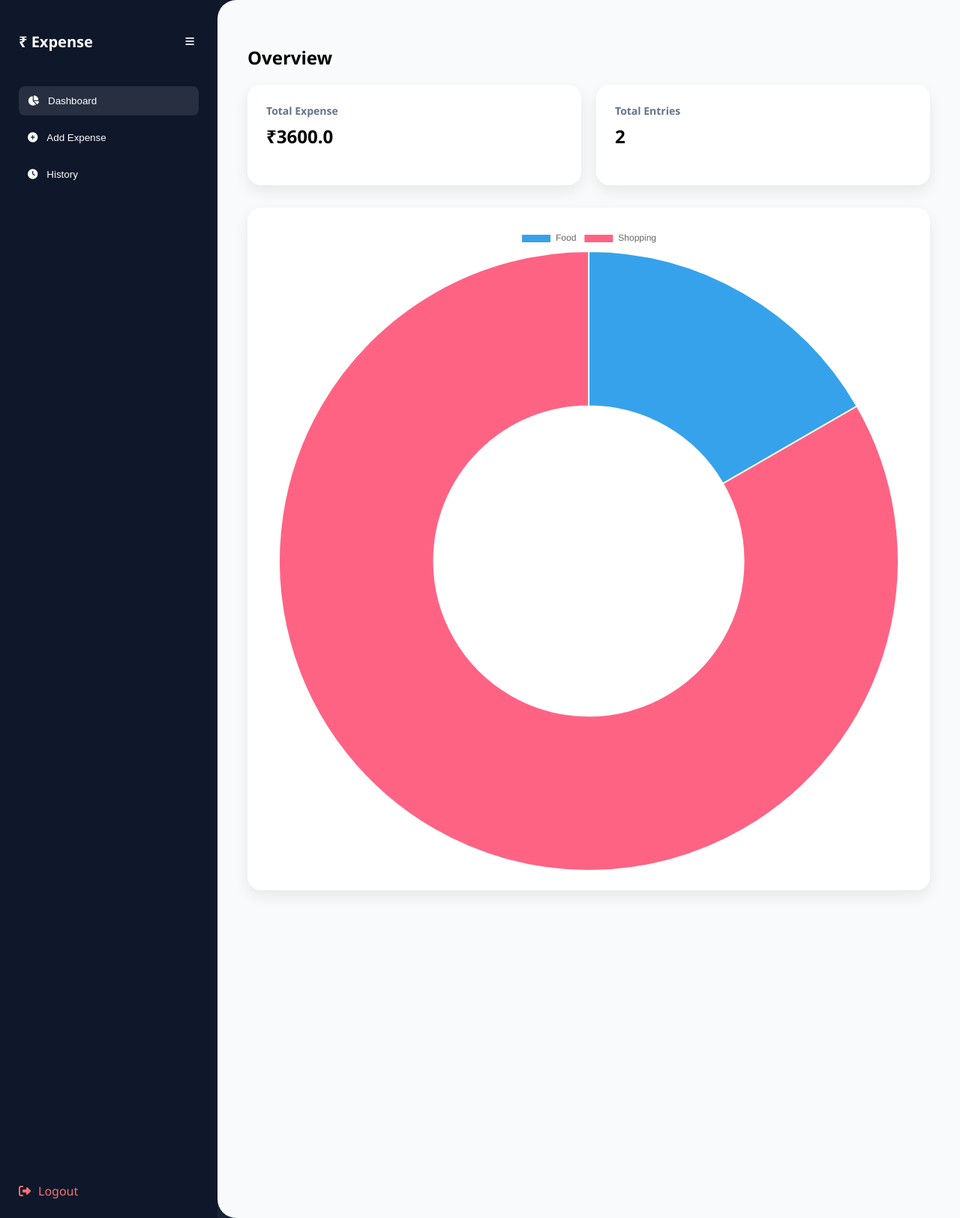
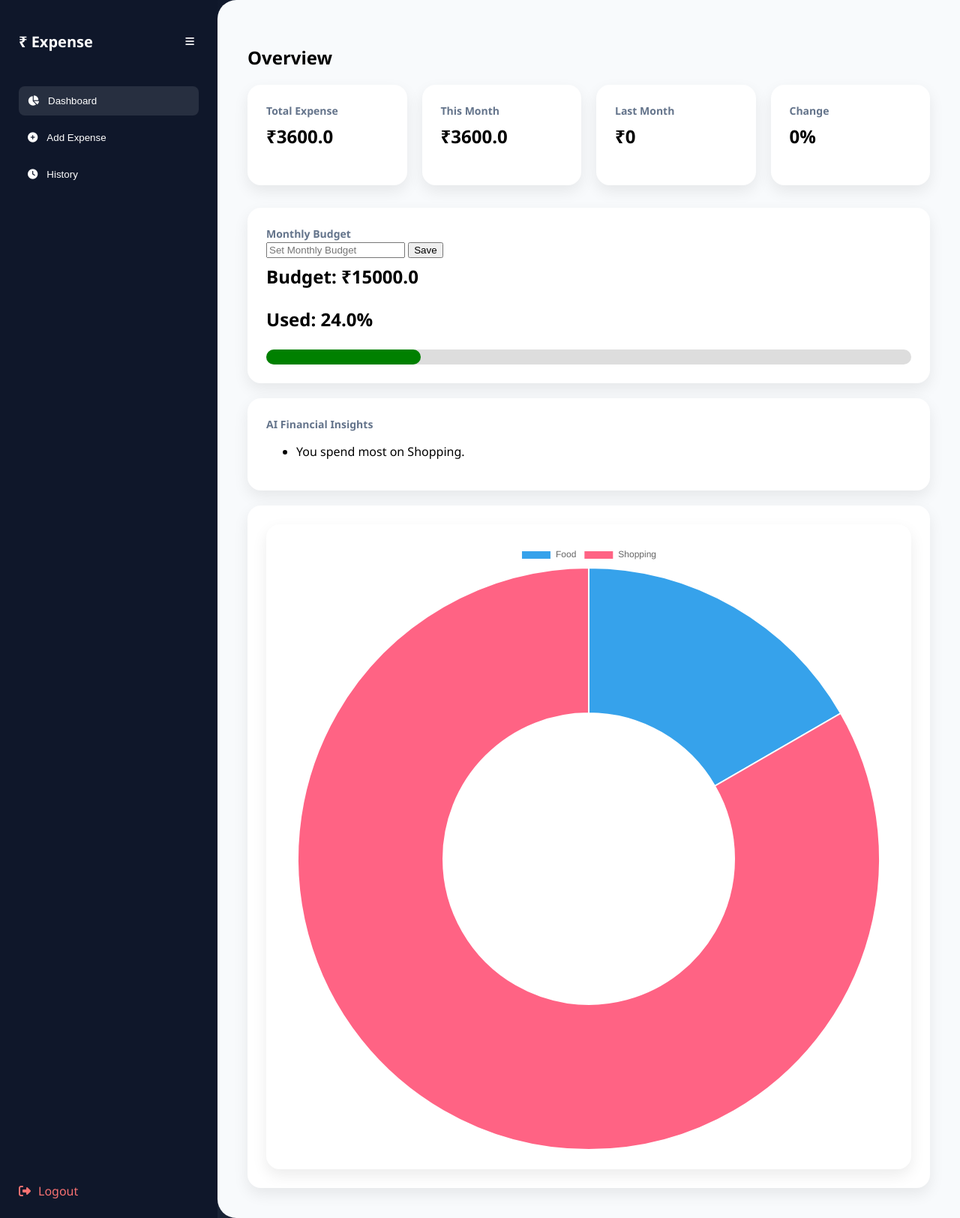
Before and after one commit to RevathiGovindraj/Expense-Manager, a Flask app: page /dashboard in a window 1280 px wide. Shown: the whole page at 75% size. Run offline with Flask 3, Linux system fonts and the light colour scheme; a user stored in the database is signed in; data comes from the database, SQL or seed files in the repository; both versions use the stored data as it was after the commit.

Commit message:
Milestone commit: Completed core expense management features including secure authentication, monthly analytics, budget monitoring, filtering, and AI insights.

```diff
--- a/app.py
+++ b/app.py
@@ -136,9 +136,8 @@ def dashboard():
     cursor = conn.cursor()
 
     # ===============================
-    # Monthly Summary Calculation
+    # Monthly Summary
     # ===============================
-
     current_month = datetime.now().strftime("%Y-%m")
 
     cursor.execute("""
@@ -170,9 +169,8 @@ def dashboard():
         percent_change = 0
 
     # ===============================
-    # Budget Calculation
+    # Budget
     # ===============================
-
     cursor.execute("""
         SELECT amount FROM budgets
         WHERE user_id = ? AND month = ?
@@ -187,16 +185,41 @@ def dashboard():
         budget_percent = 0
 
     # ===============================
-    # Fetch All Expenses
+    # Filtering
     # ===============================
+    selected_month = request.args.get("month")
+    search = request.args.get("search")
+    selected_category = request.args.get("category")
+    sort = request.args.get("sort")
 
-    cursor.execute("""
+    query = """
         SELECT id, description, category, amount, expense_date
         FROM expenses
         WHERE user_id = ?
-        ORDER BY created_at DESC
-    """, (session["user_id"],))
+    """
 
+    params = [session["user_id"]]
+
+    if selected_month:
+        query += " AND strftime('%Y-%m', expense_date) = ?"
+        params.append(selected_month)
+
+    if search:
+        query += " AND description LIKE ?"
+        params.append(f"%{search}%")
+
+    if selected_category:
+        query += " AND category = ?"
+        params.append(selected_category)
+
+    if sort == "high":
+        query += " ORDER BY amount DESC"
+    elif sort == "low":
+        query += " ORDER BY amount ASC"
+    else:
+        query += " ORDER BY created_at DESC"
+
+    cursor.execute(query, params)
     expenses = cursor.fetchall()
 
     total = sum([row["amount"] for row in expenses])
@@ -205,6 +228,25 @@ def dashboard():
     for row in expenses:
         cat = row["category"]
         category_totals[cat] = category_totals.get(cat, 0) + row["amount"]
+
+    # ===============================
+    # AI Insights
+    # ===============================
+    insights = []
+
+    if category_totals:
+        top_category = max(category_totals, key=category_totals.get)
+        insights.append(f"You spend most on {top_category}.")
+
+    if percent_change > 0:
+        insights.append("Your spending increased compared to last month.")
+    elif percent_change < 0:
+        insights.append("Good job! Spending decreased from last month.")
+
+    if budget_percent >= 100:
+        insights.append("⚠ Budget exceeded! Control your expenses.")
+    elif budget_percent >= 80:
+        insights.append("⚠ You are close to exceeding your budget.")
 
     conn.close()
 
@@ -217,8 +259,10 @@ def dashboard():
         last_month_total=last_month_total,
         percent_change=round(percent_change, 2),
         budget=budget,
-        budget_percent=round(budget_percent, 2)
+        budget_percent=round(budget_percent, 2),
+        insights=insights
     )
+
 # ---------------------------
 # ADD EXPENSE
 # ---------------------------
@@ -285,7 +329,50 @@ def delete(id):
 
     return redirect("/dashboard")
 
+# ---------------------------
+# SET BUDGET
+# ---------------------------
+@app.route("/set_budget", methods=["POST"])
+def set_budget():
+    if "user_id" not in session:
+        return redirect("/login")
 
+    amount = request.form.get("budget")
+
+    try:
+        amount = float(amount)
+    except:
+        return redirect("/dashboard")
+
+    current_month = datetime.now().strftime("%Y-%m")
+
+    conn = get_db()
+    cursor = conn.cursor()
+
+    # Check if budget already exists
+    cursor.execute("""
+        SELECT * FROM budgets
+        WHERE user_id = ? AND month = ?
+    """, (session["user_id"], current_month))
+
+    existing = cursor.fetchone()
+
+    if existing:
+        cursor.execute("""
+            UPDATE budgets
+            SET amount = ?
+            WHERE user_id = ? AND month = ?
+        """, (amount, session["user_id"], current_month))
+    else:
+        cursor.execute("""
+            INSERT INTO budgets (user_id, month, amount)
+            VALUES (?, ?, ?)
+        """, (session["user_id"], current_month, amount))
+
+    conn.commit()
+    conn.close()
+
+    return redirect("/dashboard")
 # ---------------------------
 # LOGOUT
 # ---------------------------
--- a/static/style.css
+++ b/static/style.css
@@ -230,3 +230,14 @@ body {
     border-radius: 8px;
     text-decoration: none;
 }
+.bg-red {
+    background: red;
+}
+
+.bg-orange {
+    background: orange;
+}
+
+.bg-green {
+    background: green;
+}
--- a/templates/dashboard.html
+++ b/templates/dashboard.html
@@ -51,11 +51,69 @@
         <h3>Total Expense</h3>
         <p>₹{{ total }}</p>
     </div>
+
     <div class="card">
-                    <h3>Total Entries</h3>
-                    <p>{{ expenses | length }}</p>
+        <h3>This Month</h3>
+        <p>₹{{ month_total }}</p>
+    </div>
+
+    <div class="card">
+        <h3>Last Month</h3>
+        <p>₹{{ last_month_total }}</p>
+    </div>
+
+    <div class="card">
+        <h3>Change</h3>
+        <p>
+            {% if percent_change > 0 %}
+                🔺 {{ percent_change }}%
+            {% elif percent_change < 0 %}
+                🔻 {{ percent_change }}%
+            {% else %}
+                0%
+            {% endif %}
+        </p>
     </div>
 </div>
+
+<div class="card" style="margin-top:20px;">
+    <h3>Monthly Budget</h3>
+
+    <form action="/set_budget" method="POST">
+        <input type="number" name="budget" placeholder="Set Monthly Budget" required>
+        <button type="submit">Save</button>
+    </form>
+
+    {% if budget > 0 %}
+        <p>Budget: ₹{{ budget }}</p>
+        <p>Used: {{ budget_percent }}%</p>
+
+        <div style="background:#ddd;height:20px;border-radius:10px;">
+            <div
+                class="
+                    {% if budget_percent >= 100 %}
+                        bg-red
+                    {% elif budget_percent >= 80 %}
+                        bg-orange
+                    {% else %}
+                        bg-green
+                    {% endif %}
+                "
+                style="width: {{ budget_percent }}%; height:20px; border-radius:10px;">
+            </div>
+        </div>
+    {% endif %}
+</div>
+
+<div class="card" style="margin-top:20px;">
+    <h3>AI Financial Insights</h3>
+    <ul>
+        {% for tip in insights %}
+            <li>{{ tip }}</li>
+        {% endfor %}
+    </ul>
+</div>
+<div class="card" style="margin-top:20px;">
 
             <div class="chart-box">
                 <canvas id="expenseChart"></canvas>
@@ -87,7 +145,23 @@
 
         <div id="history" class="tab-content">
             <h2>Expense History</h2>
-
+<form method="GET" action="/dashboard" style="margin-bottom:15px;">
+    <input type="month" name="month">
+    <input type="text" name="search" placeholder="Search name">
+    <select name="category">
+      <select name="sort">
+    <option value="">Sort By</option>
+    <option value="high">Highest Amount</option>
+    <option value="low">Lowest Amount</option>
+</select>
+        <option value="">All Categories</option>
+        <option value="Food">Food</option>
+        <option value="Shopping">Shopping</option>
+        <option value="Transport">Transport</option>
+        <option value="Other">Other</option>
+    </select>
+    <button type="submit">Filter</button>
+</form>
             <table class="expense-table">
                 <tr>
                     <th>Name</th>
```
Also changed, not shown: database.db. Lines whose indentation alone changed are shown as unchanged.
